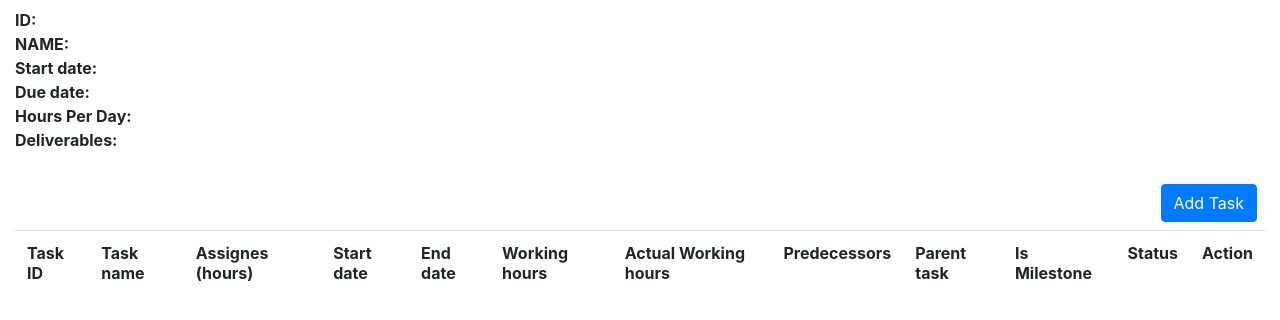
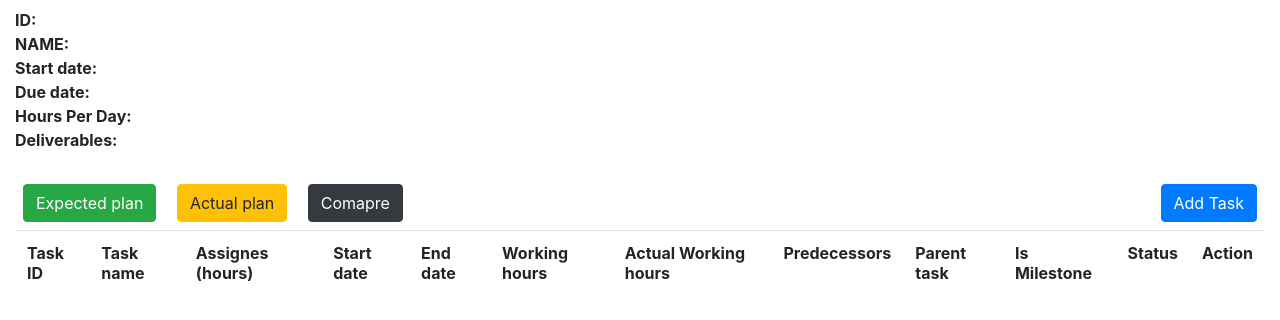
Before and after one commit to a4w/project-management-system, a PHP site: page /project_info.php in a window 1280 px wide. Shown: the top 320 px of the page. Run offline with PHP 8.4, Linux system fonts and the light colour scheme; data comes from the database, SQL or seed files in the repository; lists and menus that the app fills with data are empty.

Commit message:
Links to charts in project page

```diff
--- a/project_info.php
+++ b/project_info.php
@@ -71,6 +71,9 @@ $stmt->store_result();
             <div class="row">
                 <div class="col-12">
                     <a class="btn btn-primary float-right m-2" href="add_task.php?pid=<?=$pid?>">Add Task</a>
+                    <a class="btn btn-success m-2" href="project_plan.php?pid=<?=$pid?>">Expected plan</a>
+                    <a class="btn btn-warning m-2" href="project_actual_plan.php?pid=<?=$pid?>">Actual plan</a>
+                    <a class="btn btn-dark m-2" href="project_charts.php?pid=<?=$pid?>">Comapre</a>
                 </div>
                 <div class="col-12">
                     <table class="table">
```
